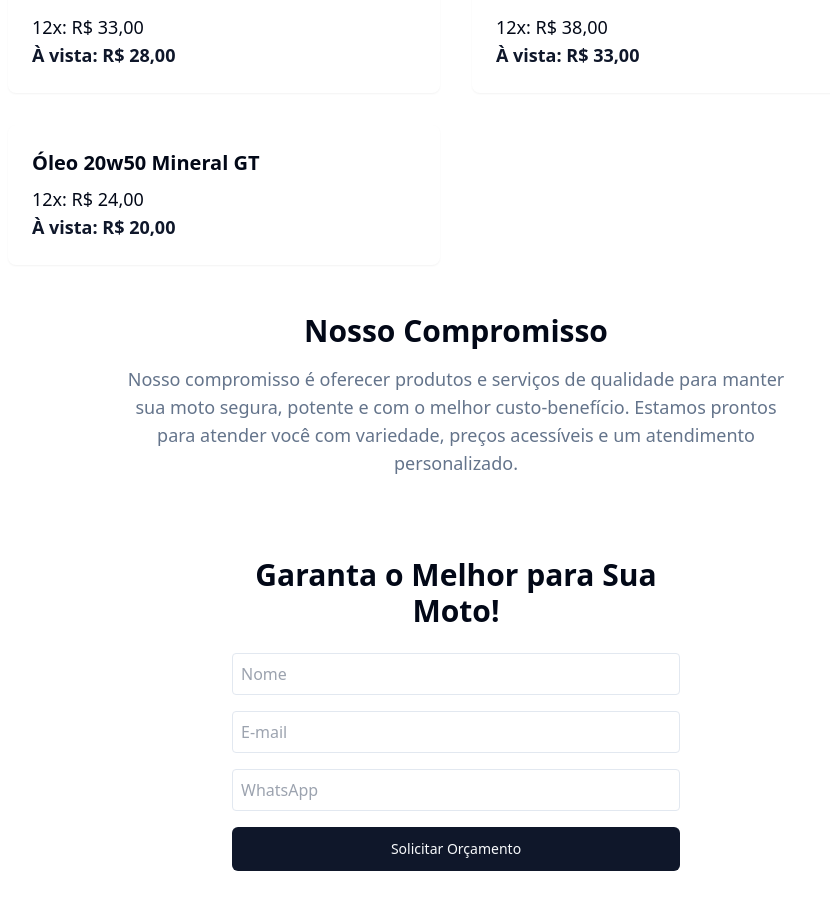
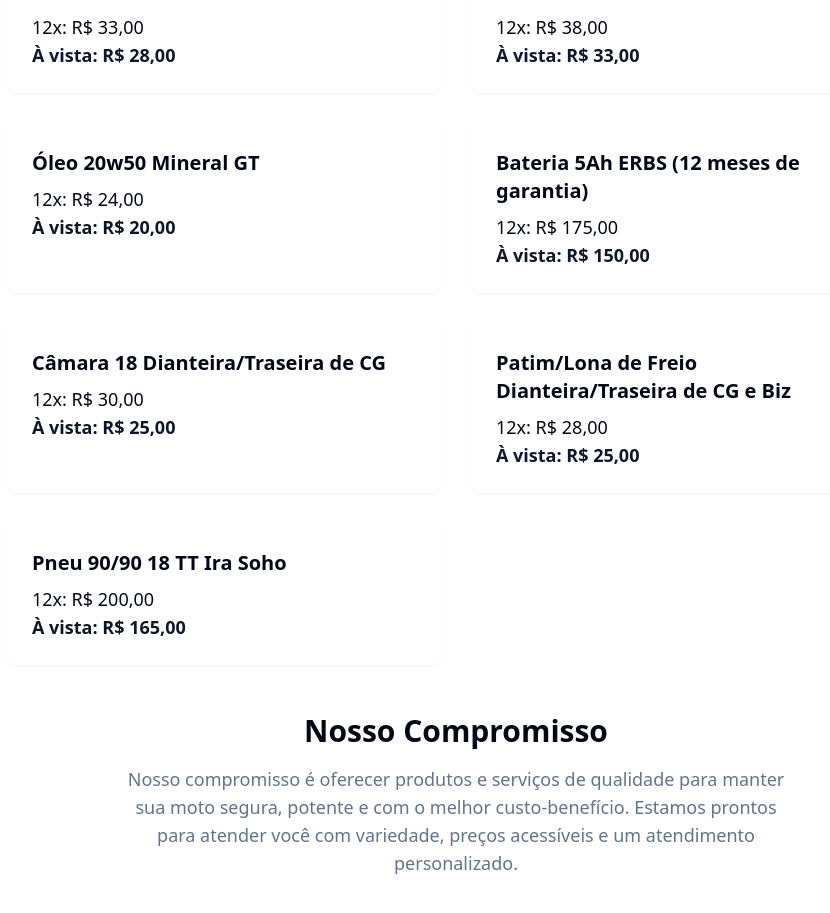
Before and after one commit to MrIagoUFV/flexible-page-generator-47, a React (Vite) app: page / in a window 1280 px wide. Shown: the part 1187-2100 px from the top of the page, without its empty margins (184-1014 px from the left). Built offline with nearby package versions, Linux system fonts and the light colour scheme; what groq-sdk would draw is missing.

Commit message:
Fix runtime error in LandingPreview
Addressed the issue causing a TypeError in the LandingPreview component, which occurred when attempting to read properties of undefined. This fix ensures that the component handles data correctly to prevent runtime errors.
[skip gpt_engineer]

```diff
--- a/src/pages/Index.tsx
+++ b/src/pages/Index.tsx
@@ -32,6 +32,26 @@ const initialData = {
       "name": "Óleo 20w50 Mineral GT",
       "installments": "24,00",
       "cash": "20,00"
+    },
+    {
+      "name": "Bateria 5Ah ERBS (12 meses de garantia)",
+      "installments": "175,00",
+      "cash": "150,00"
+    },
+    {
+      "name": "Câmara 18 Dianteira/Traseira de CG",
+      "installments": "30,00",
+      "cash": "25,00"
+    },
+    {
+      "name": "Patim/Lona de Freio Dianteira/Traseira de CG e Biz",
+      "installments": "28,00",
+      "cash": "25,00"
+    },
+    {
+      "name": "Pneu 90/90 18 TT Ira Soho",
+      "installments": "200,00",
+      "cash": "165,00"
     }
   ],
   "commitment": "Nosso compromisso é oferecer produtos e serviços de qualidade para manter sua moto segura, potente e com o melhor custo-benefício. Estamos prontos para atender você com variedade, preços acessíveis e um atendimento personalizado.",
```
